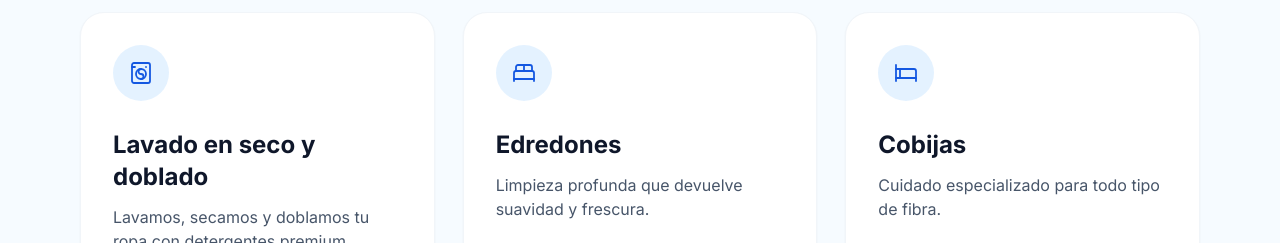
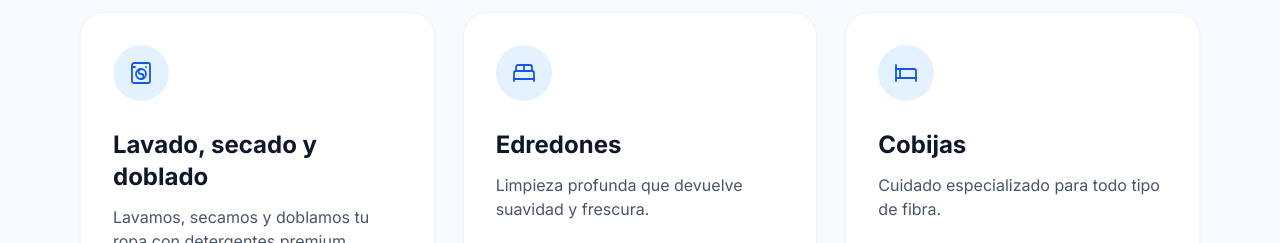
Before and after one commit to edison010/lavasuper-landing, a React (Vite) app: page / in a window 1280 px wide. Shown: the part 1340-1583 px from the top of the page. Built offline with nearby package versions, Linux system fonts and the light colour scheme.

Commit message:
Update service name text

```diff
--- a/src/components/Services.tsx
+++ b/src/components/Services.tsx
@@ -11,7 +11,7 @@ import { whatsappFor } from "../lib/constants";
 const services = [
   {
     icon: WashingMachine,
-    name: "Lavado en seco y doblado",
+    name: "Lavado, secado y doblado",
     price: "$0.50",
     unit: "por libra",
     description: "Lavamos, secamos y doblamos tu ropa con detergentes premium.",
```
